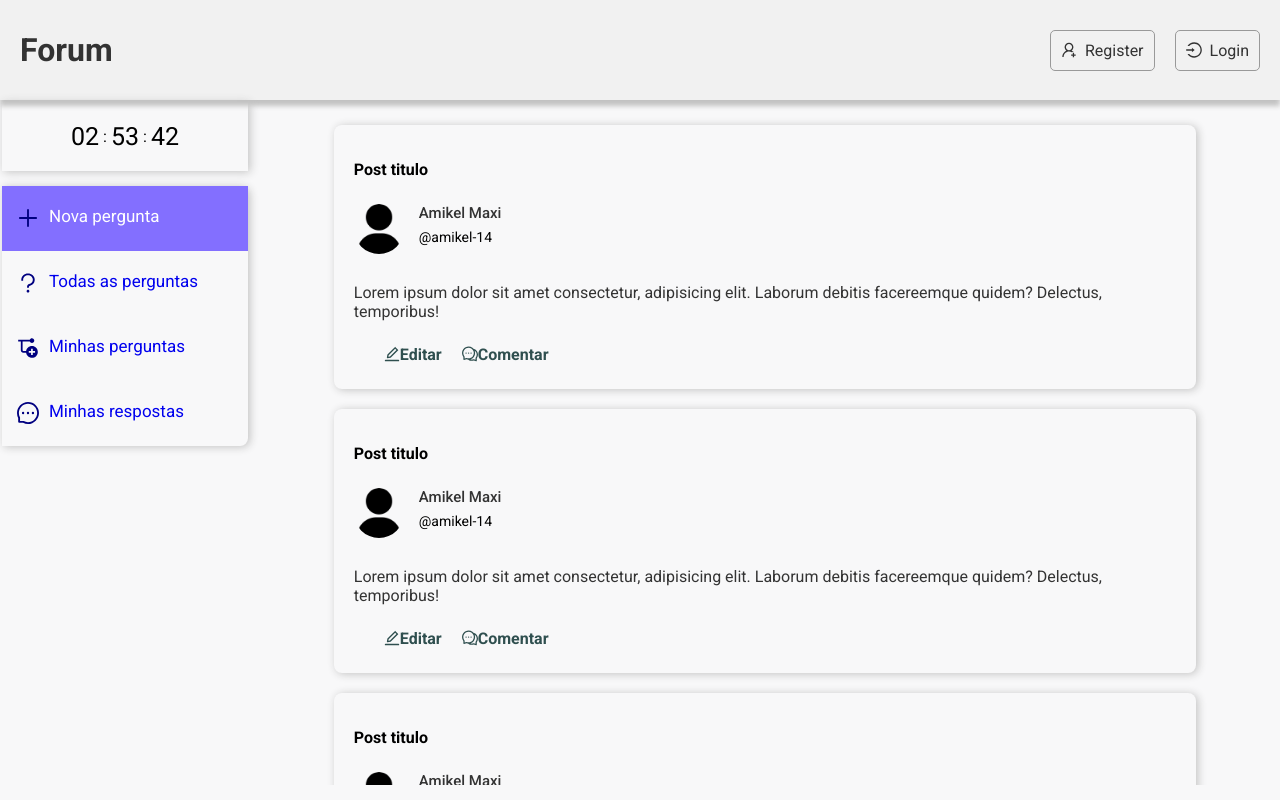
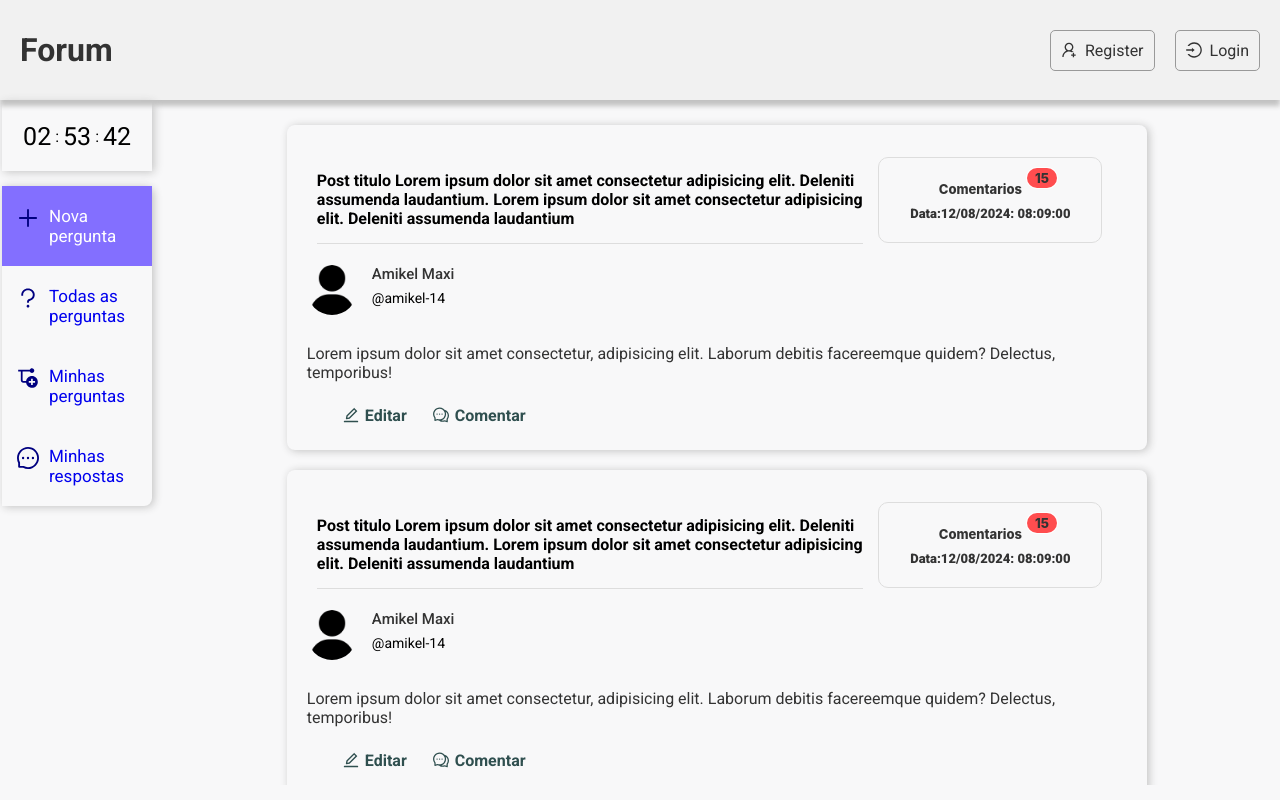
Before and after one commit to maxiamikel19/forum-web, a React (Vite) app: page / in a window 1280 px wide. Built offline with nearby package versions, Linux system fonts and the light colour scheme.

Commit message:
Ajustes na GUI, VBadge para mega-info

```diff
--- /dev/null
+++ b/src/components/badge/VBadge.css
@@ -0,0 +1,4 @@
+.comentary {
+  padding-right: 10px;
+  margin-right: 10px;
+}
--- /dev/null
+++ b/src/components/badge/VBadge.jsx
@@ -0,0 +1,20 @@
+import { useState } from "react";
+import { Badge, Space, Avatar, FloatButton } from "antd";
+
+import "./VBadge.css";
+export default function Post() {
+  const [show, setShow] = useState(true);
+  return (
+    <>
+      <Badge
+        className="site-badge-count-109"
+        count={15}
+        cstyle={{
+          backgroundColor: "#52c41a",
+        }}
+      >
+        <p className="comentary">Comentarios</p>
+      </Badge>
+    </>
+  );
+}
--- a/src/components/navbar/Navbar.css
+++ b/src/components/navbar/Navbar.css
@@ -1,5 +1,5 @@
 nav {
-  width: 250px;
+  width: 18%;
   height: calc(100vh - 100px);
 
   padding: 2px;
--- a/src/components/post/Post.css
+++ b/src/components/post/Post.css
@@ -1,5 +1,5 @@
 .post {
-  width: 88%;
+  width: 80%;
   border: none;
   padding: 20px;
   box-shadow: 2px 1px 9px 0px #c2c2c2;
@@ -8,11 +8,36 @@
   margin-bottom: 20px;
 }
 
-.post h1 {
+.post .post-header {
+  display: flex;
+  width: 100%;
+  align-items: center;
+  justify-content: space-between;
+  padding: 10px;
+}
+
+.post .post-header h1 {
   font-size: 16px;
   padding: 15px 0px;
+  border-bottom: solid 1px #ddd;
 }
 
+.post .post-header .header-metadata {
+  min-width: 28%;
+  display: flex;
+  margin: 2px 15px;
+  padding: 24px;
+  align-items: center;
+  justify-content: space-between;
+  border: solid 1px #ddd;
+  border-radius: 10px;
+}
+
+.post .post-header .header-metadata span {
+  font-size: 13px;
+  color: #333;
+  font-weight: 800;
+}
 .post .user-perfil {
   display: flex;
   gap: 15px;
@@ -66,3 +91,18 @@
   color: #2f4f4f;
   font-weight: 700;
 }
+.post .actions span {
+  margin-left: 6px;
+}
+
+@media screen and (max-width: 1400px) {
+  .post .post-header .header-metadata {
+    display: block;
+    padding: 20px 10px;
+    text-align: center;
+  }
+
+  .post .post-header .header-metadata p {
+    margin-top: 5px;
+  }
+}
--- a/src/components/post/Post.jsx
+++ b/src/components/post/Post.jsx
@@ -3,11 +3,26 @@ import { EditOutlined, CommentOutlined } from "@ant-design/icons";
 import "./Post.css";
 import avatar from "../../assets/user.png";
 import { Link } from "react-router-dom";
+import VBadge from "../badge/VBadge";
 
 export default function Post() {
   return (
     <div className="post">
-      <h1>Post titulo</h1>
+      <div className="post-header">
+        <h1>
+          Post titulo Lorem ipsum dolor sit amet consectetur adipisicing elit.
+          Deleniti assumenda laudantium. Lorem ipsum dolor sit amet consectetur
+          adipisicing elit. Deleniti assumenda laudantium
+        </h1>
+        <div className="header-metadata">
+          <VBadge />
+          <p>
+            <span>Data:</span>
+            <span>12/08/2024: 08:09:00</span>
+          </p>
+        </div>
+      </div>
+
       <div className="user-perfil">
         <div className="user-foto">
           <img src={avatar} alt={"Amikel Maxi"} />
```
